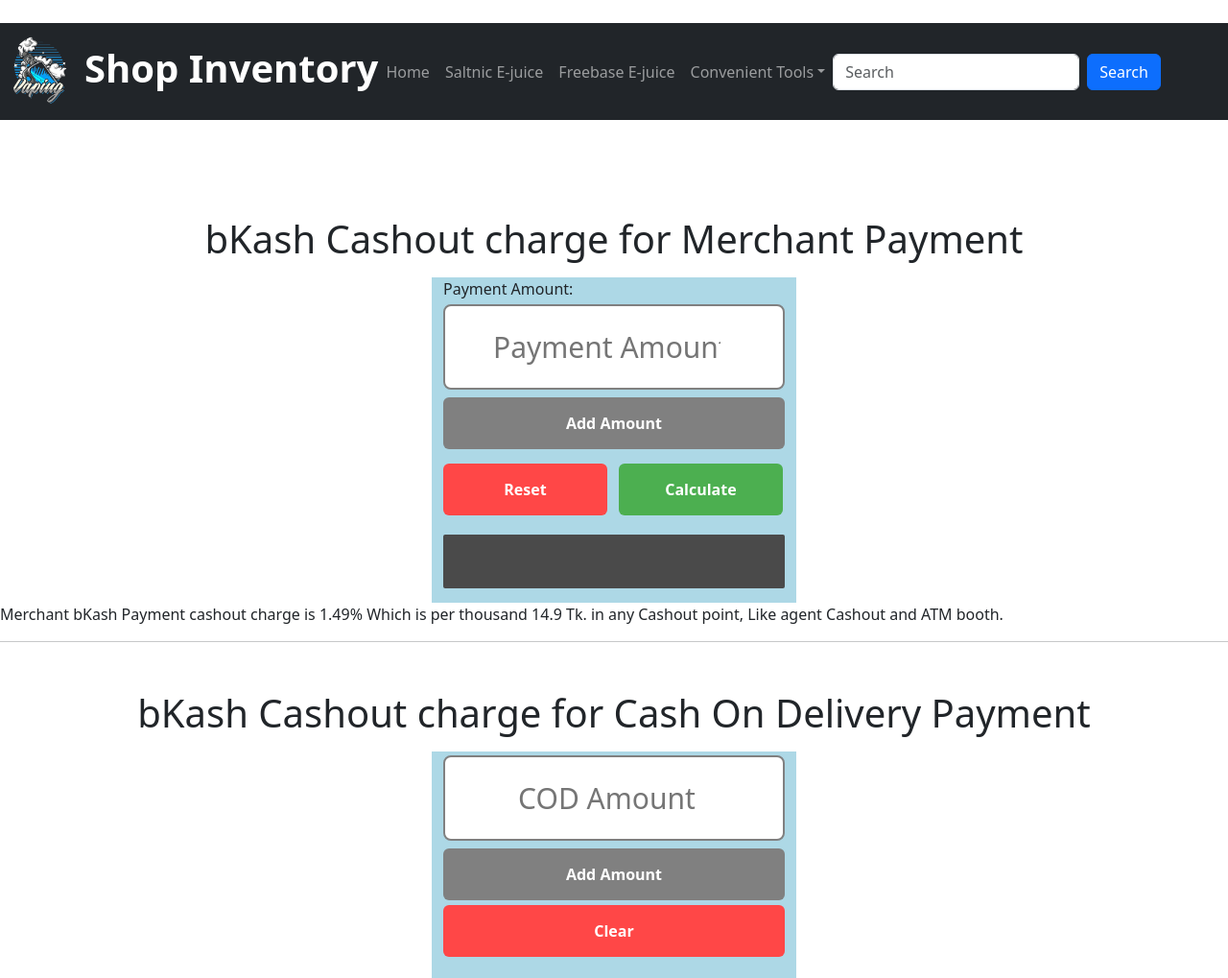
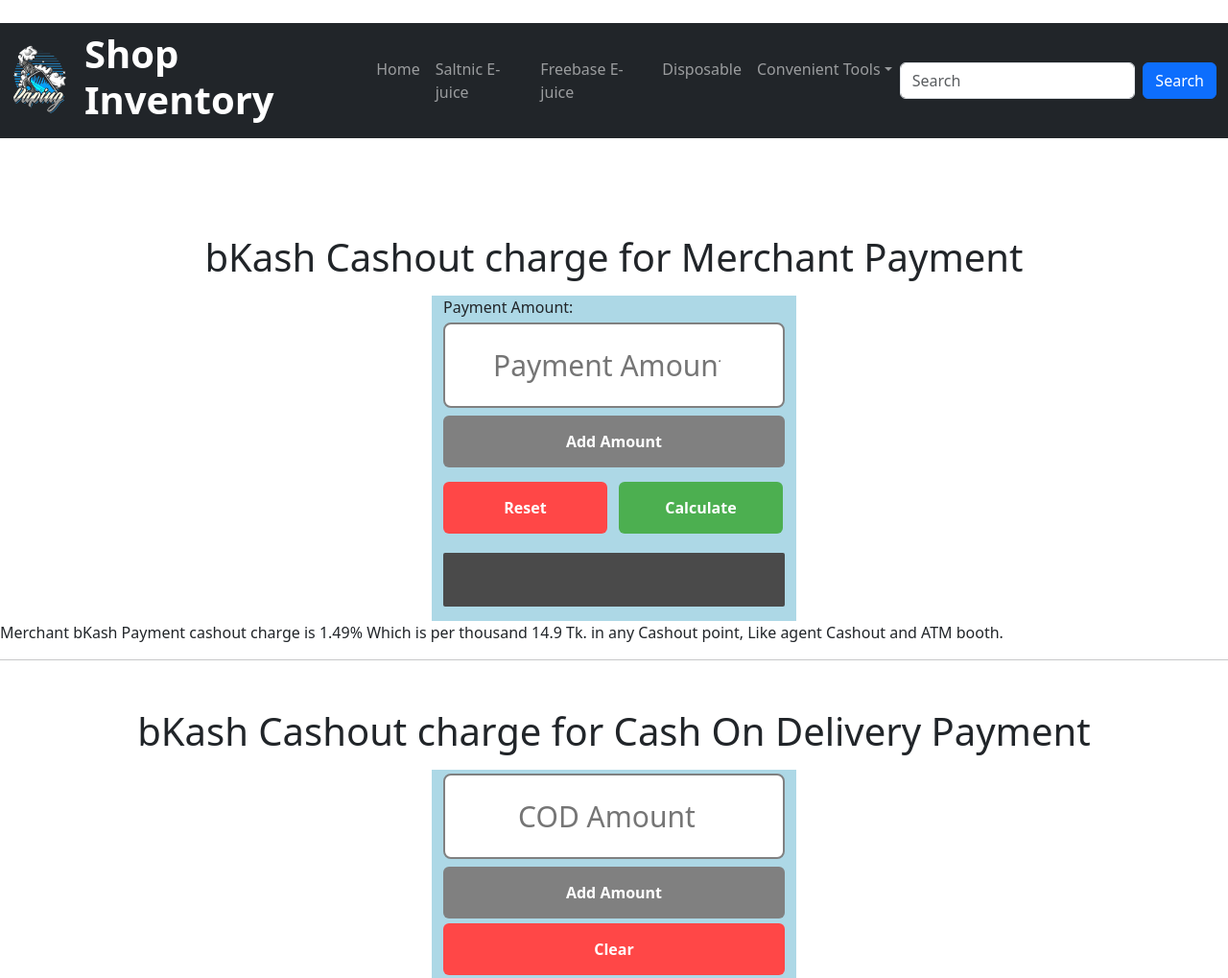
Before and after one commit to vshopinventory/shopinventory, a plain HTML site: page bkash_calculator.html in a window 1280 px wide. Shown: the top 1019 px of the page at 96% size. Drawn offline with nearby package versions, Linux system fonts and the light colour scheme.

Commit message:
Update bkash_calculator.html
Add disposable page to Navbar

```diff
--- a/bkash_calculator.html
+++ b/bkash_calculator.html
@@ -150,6 +150,7 @@
   <li class="nav-item"><a class="nav-link" href="index.html" >Home</a></li>
   <li class="nav-item"><a class="nav-link" href="saltnic.html" >Saltnic E-juice</a></li>
   <li class="nav-item"><a class="nav-link" href="freebase.html" >Freebase E-juice</a></li>
+  <li class="nav-item"><a class="nav-link" href="disposable.html" >Disposable</a></li>
   <li class="nav-item dropdown"><a class="nav-link dropdown-toggle" href="" role="button" data-bs-toggle="dropdown">Convenient Tools</a>
   <ul class="dropdown-menu">
   <li><a class="dropdown-item" href="bkash_calculator.html">Calculator: bKash Cashout charge</a></li>
```
